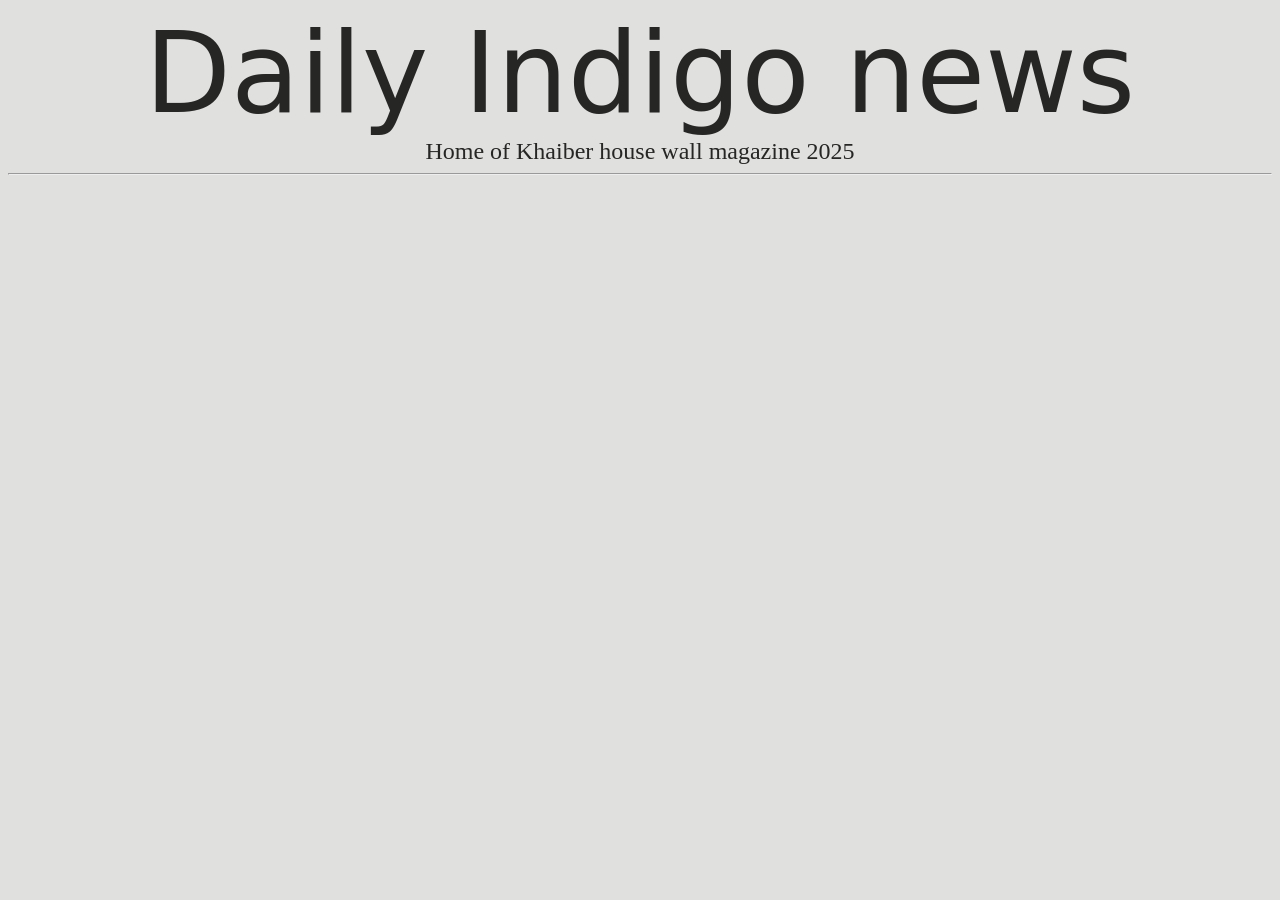
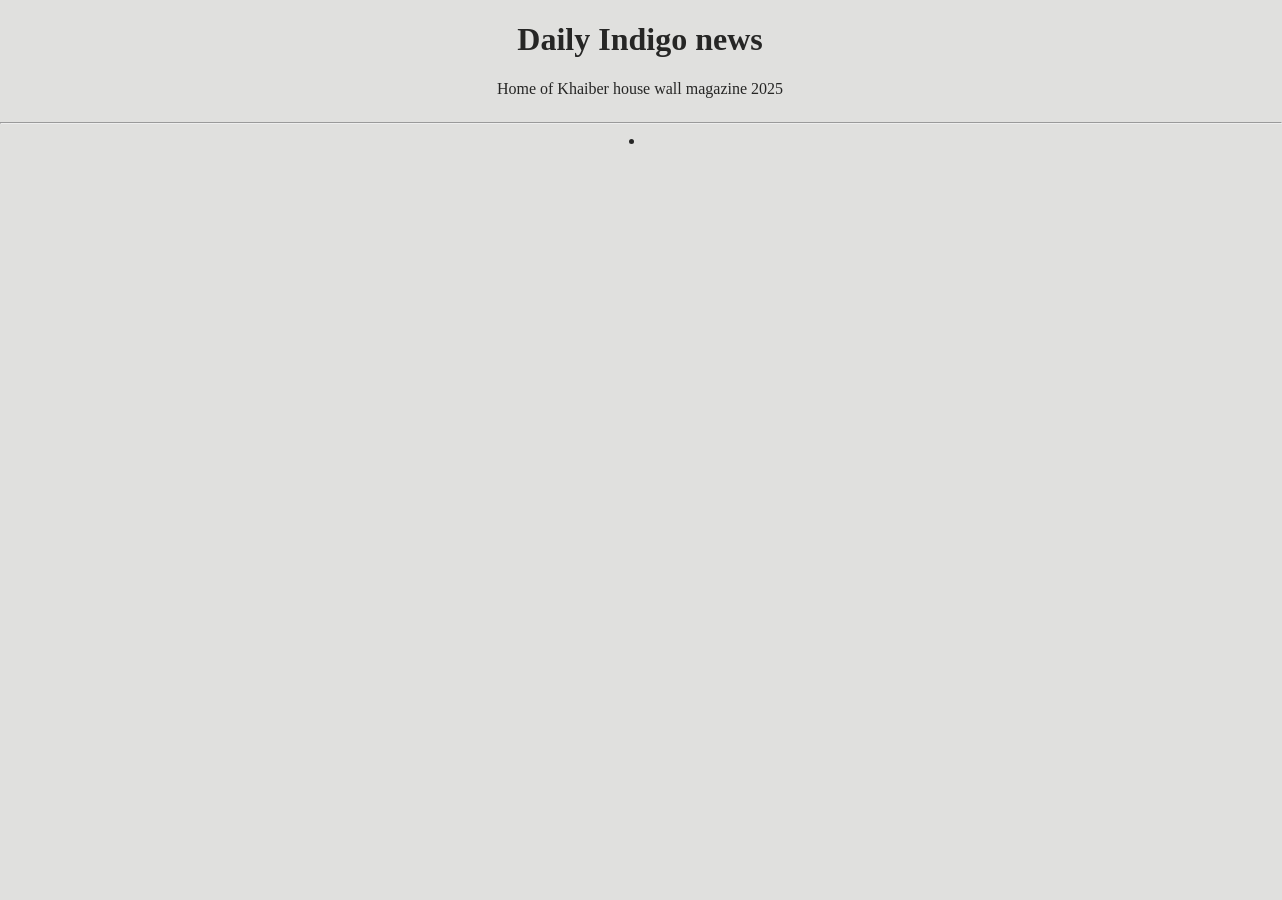

Barebones structure and all writings given. Functional

--- a/style.css
+++ b/style.css
@@ -1,70 +1,34 @@
-@import url('https://fonts.googleapis.com/css2?family=Manufacturing+Consent&family=Playfair+Display:ital,wght@0,400..900;1,400..900&display=swap');
 
 body {
-    font-family: "Playfair Display", "Noto Serif JP", serif;
-    font-weight: 400;
-
     color: #262625;
     background-color: #e0e0de;
 
+    height: 100vh;
+    box-sizing: border-box;
     text-align: center;
-}
-
-#name {
-    font-size: 7em;
-    font-family: "Manufacturing Consent", system-ui;
-    font-weight: 400;
-    font-style: normal;
-
+    display: flex;
+    flex-direction: column;
+    padding: 0;
     margin: 0;
 }
 
-@media (max-width: 768px) {
-    #name {
-        font-size: 3em;
-    }
-}
-
-p{
-    font-size: 1.5em;
-    margin: 0;
-}
-
-li {
-    margin: 0.5em;
+#writings {
+    flex-grow: 1;
     display: flex;
-    justify-content: space-between;
 }
 
-.name-box:hover {
-    background-color: white;
+hr {
+    width: 100%;
 }
 
-.article-name {
-    
-    font-size: 30px;
-    text-align: left;
-    padding: 5px;
-}
-
-.author {
-    text-align: end;
-    padding: 5px;
+#writings-list {
+    list-style: none;
+    padding: 0;
+    flex-grow: 1;
     display: flex;
-
+    flex-direction: column;
+    justify-content: space-around;
 }
-
-.name-box {
-    border: 0.5px solid #262625;
-    border-radius: 20px;
-    width: 50vw;
-    min-height: 30vh;
-    background-color: #ebebe9;
-    flex-direction: row;
-    justify-content: space-between;
-}
-
-.art-image {
-    height: 30vh;
-    
+#text-article {
+    padding: 0 2em;
 }
